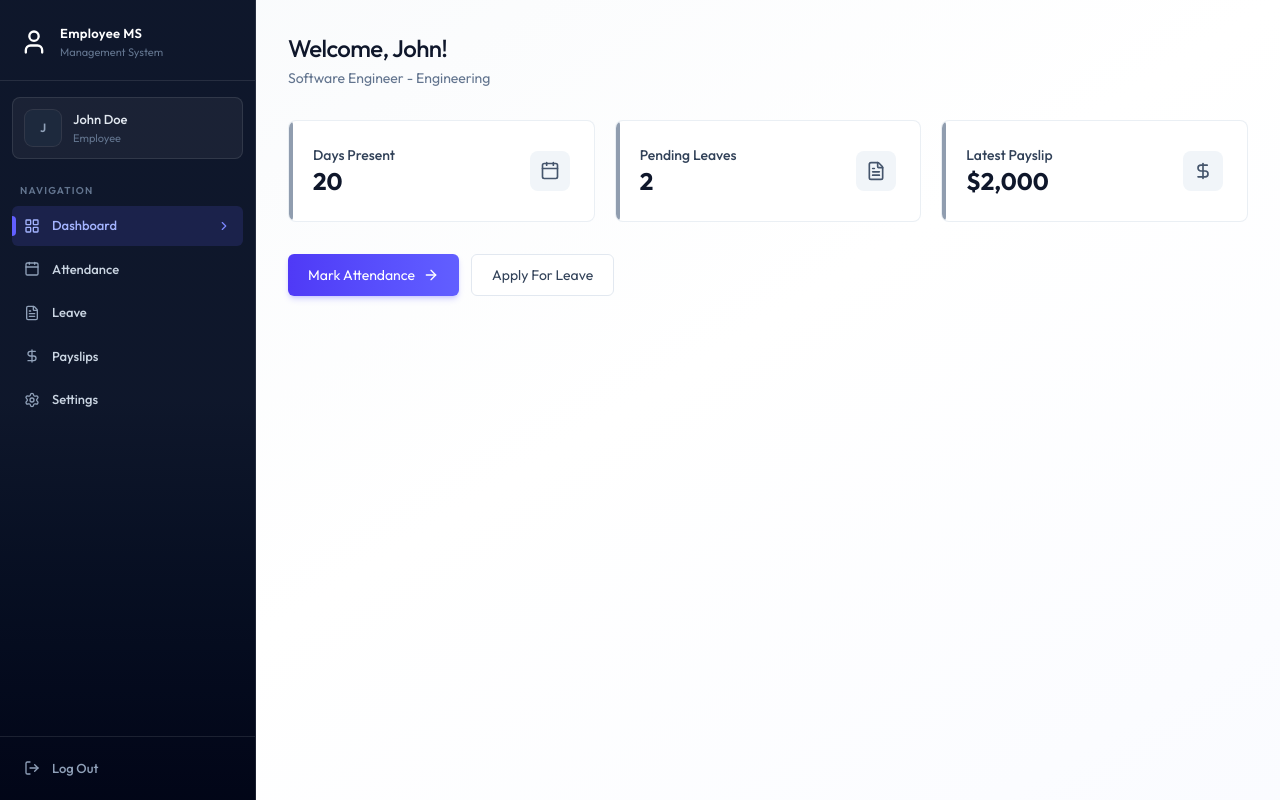
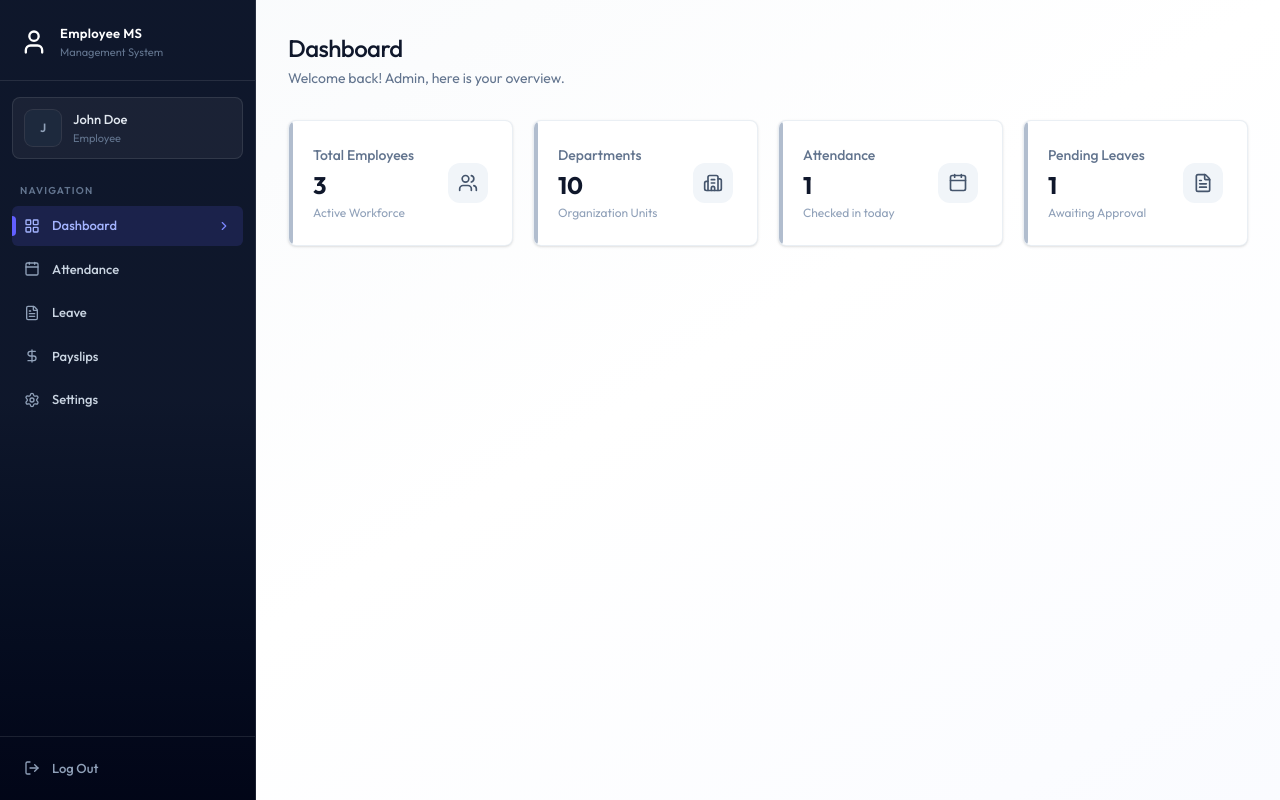
Before and after one commit to DIVYANSHK0704/FULLSTACK-EMS, a React (Vite) app in the folder client/: page /dashboard in a window 1280 px wide. Built offline with nearby package versions, Linux system fonts and the light colour scheme; the HTML template or start-up script is replaced by a standard one.

Commit message:
bugs fixed

```diff
--- a/client/src/Components/AdminDashboard.jsx
+++ b/client/src/Components/AdminDashboard.jsx
@@ -1,71 +1,88 @@
-import { Building2Icon, CalendarIcon, FileTextIcon, UsersIcon } from 'lucide-react'
-import React from 'react'
+import {
+  Building2Icon,
+  CalendarIcon,
+  FileTextIcon,
+  UsersIcon,
+} from "lucide-react";
 
-const AdminDashboard = ({data}) => {
+import { dummyAdminDashboardData } from "../assets/assets";
+
+const AdminDashboard = () => {
+  const data = dummyAdminDashboardData;
+
   const stats = [
     {
       icon: UsersIcon,
-            value: data.totalEmployees,
-            label:"Total Employees",
-            description:"Active Workforce"
+      value: data?.totalEmployees || 0,
+      label: "Total Employees",
+      description: "Active Workforce",
     },
+
     {
       icon: Building2Icon,
-            value: data.totalDepartments,
-            label:"Departments",
-            description:"Organization Units"
+      value: data?.totalDepartments || 0,
+      label: "Departments",
+      description: "Organization Units",
     },
+
     {
       icon: CalendarIcon,
-            value: data.totalAttandance,
-            label:"Attendance",
-            description:"Checked in today"
+      value: data?.todayAttendance || 0,
+      label: "Attendance",
+      description: "Checked in today",
     },
+
     {
       icon: FileTextIcon,
-            value: data.pendingLeaves,
-            label:"Pending Leaves",
-            description:"Awaiting Approval"
+      value: data?.pendingLeaves || 0,
+      label: "Pending Leaves",
+      description: "Awaiting Approval",
     },
-    ]
+  ];
+
   return (
     <div className="animate-fade-in">
+      {/* Header */}
+      <div className="page-header mb-8">
+        <h1 className="page-title text-3xl font-bold text-slate-900">
+          Dashboard
+        </h1>
 
-        <div className="page-header">
-
-            <h1 className="page-title">Dashboard</h1>
-
-            <p className="page-subtitle">
-                WELCOME BACK! Admin Here Is Your Overview
+        <p className="page-subtitle text-slate-600 mt-1">
+          Welcome back! Admin, here is your overview.
         </p>
-
       </div>
 
+      {/* Stats Cards */}
       <div className="grid grid-cols-1 sm:grid-cols-2 lg:grid-cols-4 gap-4 sm:gap-5 mb-8">
         {stats.map((s) => (
-                <div key={s.label} className="card card-hover p-5 sm:p-6 relative overflow-hidden group flex items-center justify-between">
+          <div
+            key={s.label}
+            className="card card-hover p-5 sm:p-6 relative overflow-hidden group flex items-center justify-between rounded-2xl border border-slate-200 bg-white shadow-sm hover:shadow-md transition-all duration-200"
+          >
+            <div>
+              {/* Left Accent */}
+              <div className="absolute left-0 top-0 bottom-0 w-1 rounded-r-full bg-slate-400/70 group-hover:bg-indigo-500/70 transition-colors duration-200" />
 
-                    <div>
-
-                        <div className="absolute left-0 top-0 bottom-0 w-1 rounded-r-full bg-slate-500/70 group-hover:bg-indigo-500/70"/>
-
-                        <p className="text-sm font-medium text-slate-700">
+              <p className="text-sm font-medium text-slate-500">
                 {s.label}
               </p>
 
-                        <p className="text-2xl font-bold text-slate-900">
+              <p className="text-2xl font-bold text-slate-900 mt-1">
                 {s.value}
+              </p>
+
+              <p className="text-xs text-slate-400 mt-1">
+                {s.description}
               </p>
             </div>
 
-                    <s.icon className='size-10 p-2.5 rounded-lg bg-slate-100 text-slate-600 group-hover:bg-indigo-50 group-hover:text-indigo-600 transition-colors duration-200' />
-
+            <s.icon className="size-10 p-2.5 rounded-xl bg-slate-100 text-slate-600 group-hover:bg-indigo-50 group-hover:text-indigo-600 transition-colors duration-200" />
           </div>
         ))}
       </div>
+    </div>
+  );
+};
 
-    </div>
-  )
-}
-
-export default AdminDashboard
+export default AdminDashboard;
--- a/client/src/Components/EmployeeDashboard.jsx
+++ b/client/src/Components/EmployeeDashboard.jsx
@@ -1,82 +1,105 @@
-import { ArrowRightIcon, CalendarIcon, DollarSignIcon, FileTextIcon } from "lucide-react";
+import {
+  ArrowRightIcon,
+  CalendarIcon,
+  DollarSignIcon,
+  FileTextIcon,
+} from "lucide-react";
+
 import { Link } from "react-router-dom";
+import { dummyEmployeeDashboardData } from "../assets/assets";
 
-const EmployeeDashboard = ({data}) => {
-    const emp = data.employee;
+const EmployeeDashboard = () => {
+  const data = dummyEmployeeDashboardData;
+
+  const emp = data?.employee;
 
   const cards = [
     {
       icon: CalendarIcon,
-            value: data.currentMonthAttendance,
-            title:"Days Present",
-            subtitle:"This Month"
+      value: data?.currentMonthAttendance || 0,
+      title: "Days Present",
+      subtitle: "This Month",
     },
 
     {
       icon: FileTextIcon,
-            value: data.pendingLeaves,
-            title:"Pending Leaves",
-            subtitle:"Awaiting approval"
+      value: data?.pendingLeaves || 0,
+      title: "Pending Leaves",
+      subtitle: "Awaiting approval",
     },
 
     {
       icon: DollarSignIcon,
-            value: data.latestPayslip ? `$${data.latestPayslip.netSalary ?.toLocaleString()}` : "N/A",
-            title:"Latest Payslip",
-            subtitle:"Most Recent Payout"
-        }
+      value: data?.latestPayslip
+        ? `$${data.latestPayslip.netSalary?.toLocaleString()}`
+        : "N/A",
+      title: "Latest Payslip",
+      subtitle: "Most Recent Payout",
+    },
+  ];
 
-    ]
   return (
     <div className="animate-fade-in">
+      {/* Header */}
+      <div className="page-header mb-8">
+        <h1 className="page-title text-3xl font-bold text-slate-900">
+          Welcome, {emp?.firstName || "Employee"}!
+        </h1>
 
-        <div className="page-header">
-
-            <h1 className="page-title">Welcome, {emp?.firstName}!</h1>
-
-            <p className="page-subtitle">
-                {emp?.position} - {emp?.department || "No Department"}
+        <p className="page-subtitle text-slate-600 mt-1">
+          {emp?.position || "No Position"} -{" "}
+          {emp?.department || "No Department"}
         </p>
-
       </div>
 
-        <div className="grid grid-cols-1 sm:grid-cols-3 gap-4 sm:gap-5 mb-8">
-             {cards.map((card,index) => (
-                <div key={index} className="card card-hover p-5 sm:p-6 relative overflow-hidden group flex items-center justify-between">
+      {/* Cards */}
+      <div className="grid grid-cols-1 sm:grid-cols-2 lg:grid-cols-3 gap-4 sm:gap-5 mb-8">
+        {cards.map((card, index) => (
+          <div
+            key={index}
+            className="card card-hover p-5 sm:p-6 relative overflow-hidden group flex items-center justify-between rounded-2xl border border-slate-200 bg-white shadow-sm hover:shadow-md transition-all duration-200"
+          >
+            <div>
+              {/* Left Accent */}
+              <div className="absolute left-0 top-0 bottom-0 w-1 rounded-r-full bg-slate-400/70 group-hover:bg-indigo-500/70 transition-colors duration-200" />
 
-                    <div className="">
-
-                        <div className="absolute left-0 top-0 bottom-0 w-1 rounded-r-full bg-slate-500/70 group-hover:bg-indigo-500/70"/>
-
-                        <p className="text-sm font-medium text-slate-700">
+              <p className="text-sm font-medium text-slate-500">
                 {card.title}
               </p>
 
-                        <p className="text-2xl font-bold text-slate-900">
+              <p className="text-2xl font-bold text-slate-900 mt-1">
                 {card.value}
+              </p>
+
+              <p className="text-xs text-slate-400 mt-1">
+                {card.subtitle}
               </p>
             </div>
 
-                    <card.icon className='size-10 p-2.5 rounded-lg bg-slate-100 text-slate-600 group-hover:bg-indigo-50 group-hover:text-indigo-600 transition-colors duration-200' />
-
+            <card.icon className="size-10 p-2.5 rounded-xl bg-slate-100 text-slate-600 group-hover:bg-indigo-50 group-hover:text-indigo-600 transition-colors duration-200" />
           </div>
         ))}
       </div>
 
+      {/* Actions */}
       <div className="flex flex-col sm:flex-row gap-3">
-
-            <Link to="/attendance" className="btn-primary text-center inline-flex items-center justify-center gap-2">
-            Mark Attendance <ArrowRightIcon className="w-4 h-4" />
+        <Link
+          to="/attendance"
+          className="inline-flex items-center justify-center gap-2 px-5 py-3 rounded-xl bg-indigo-600 text-white font-medium hover:bg-indigo-700 transition-colors duration-200"
+        >
+          Mark Attendance
+          <ArrowRightIcon className="w-4 h-4" />
         </Link>
 
-            <Link to="/leave" className="btn-secondary text-center">
+        <Link
+          to="/leave"
+          className="inline-flex items-center justify-center gap-2 px-5 py-3 rounded-xl border border-slate-300 bg-white text-slate-700 font-medium hover:bg-slate-50 transition-colors duration-200"
+        >
           Apply For Leave
         </Link>
+      </div>
+    </div>
+  );
+};
 
-        </div>
-
-    </div>
-  )
-}
-
-export default EmployeeDashboard
+export default EmployeeDashboard;
--- a/client/src/Components/Sidebar.jsx
+++ b/client/src/Components/Sidebar.jsx
@@ -31,7 +31,7 @@ const Sidebar = () => {
     setMobileOpen(false);
   }, [pathname]);
 
-  const role = "EMPLOYEE";
+  const role = "" || "EMPLOYEE";
 
   const navItems = [
     {
--- a/client/src/Pages/Dashboard.jsx
+++ b/client/src/Pages/Dashboard.jsx
@@ -1,5 +1,5 @@
 import { useEffect, useState } from "react"
-import { dummyAdminDashboardData, dummyEmployeeDashboardData } from "../assets/assets"
+import { dummyAdminDashboardData, dummyEmployeeDashboardData, dummyEmployeeData } from "../assets/assets"
 import Loading from "../Components/Loading"
 import EmployeeDashboard from "../Components/EmployeeDashboard"
 import AdminDashboard from "../Components/AdminDashboard"
@@ -9,7 +9,7 @@ const Dashboard = () => {
   const [loading, setLoading] = useState(true)
 
   useEffect(() => {
-    setData(dummyEmployeeDashboardData)
+    setData(dummyAdminDashboardData)
     setTimeout(() => {
       setLoading(false)
     }, 1000);
--- a/client/src/Pages/Employees.jsx
+++ b/client/src/Pages/Employees.jsx
@@ -1,7 +1,33 @@
+import { useCallback, useEffect, useState } from "react"
+import { dummyEmployeeData } from "../assets/assets"
+
 const Employees = () => {
+  const [employees, setEmployees] = useState([])
+  const [loading,setLoading] = useState(true)
+
+  const fetchEmployees = useCallback(async (params) => {
+    setLoading(true)
+    setEmployees(dummyEmployeeData)
+    setTimeout(() => {
+      setLoading(false)
+    }, 1000);
+  },[])
+
+  useEffect(() => {
+    fetchEmployees();
+  },[])
+
   return (
-    <div>
-            Employees
+    <div className="animate fade-in">
+
+      {/* Header */}
+      <div className="">
+
+      </div>
+
+      {/*search bar*/}
+
+      {/*employee card*/}
     </div>
   )
 }
```
Lines whose indentation alone changed are shown as unchanged.
